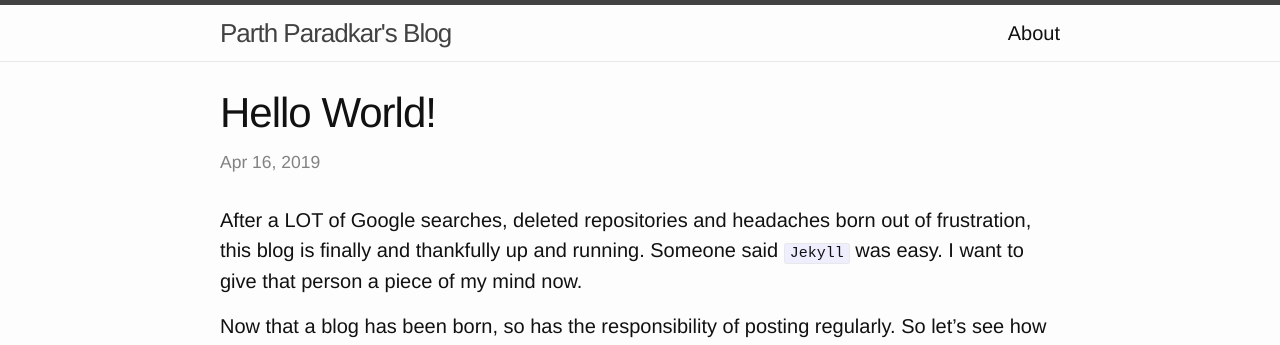
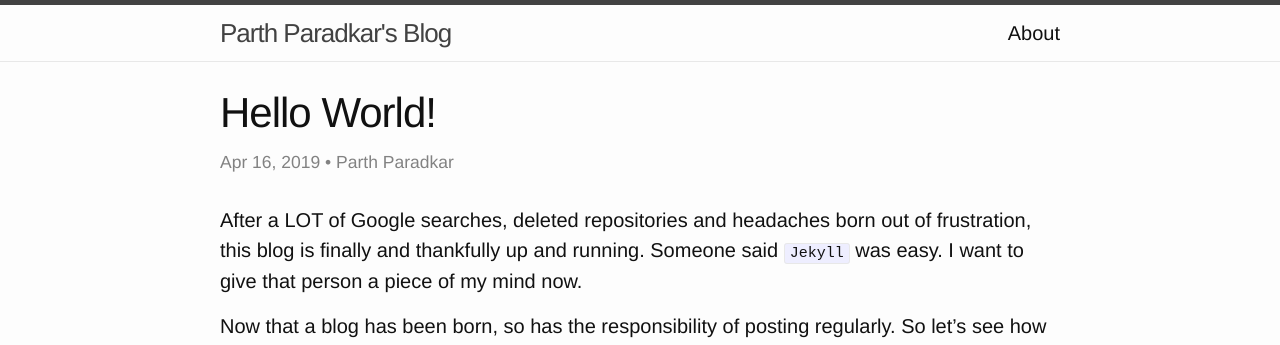
Before and after one commit to tweet-sevak/thescriptninja.github.io, a Jekyll site: the page built from _posts/2019-04-16-First-Post.markdown, in a window 1280 px wide. Shown: the top 345 px of the page. Built offline with Jekyll 4.4.1, drawn with Linux system fonts in a browser that asks for light colours.

Commit message:
author added

```diff
--- a/_posts/2019-04-16-First-Post.markdown
+++ b/_posts/2019-04-16-First-Post.markdown
@@ -3,6 +3,7 @@ layout: post
 title: "Hello World!"
 date: 2019-04-16 09:20:18 IST
 description: "Finally"
+author: Parth Paradkar
 ---
 After a LOT of Google searches, deleted repositories and headaches born out of frustration, this blog is finally and thankfully up and running. Someone said `Jekyll` was easy. I want to give that person a piece of my mind now.
 
```
